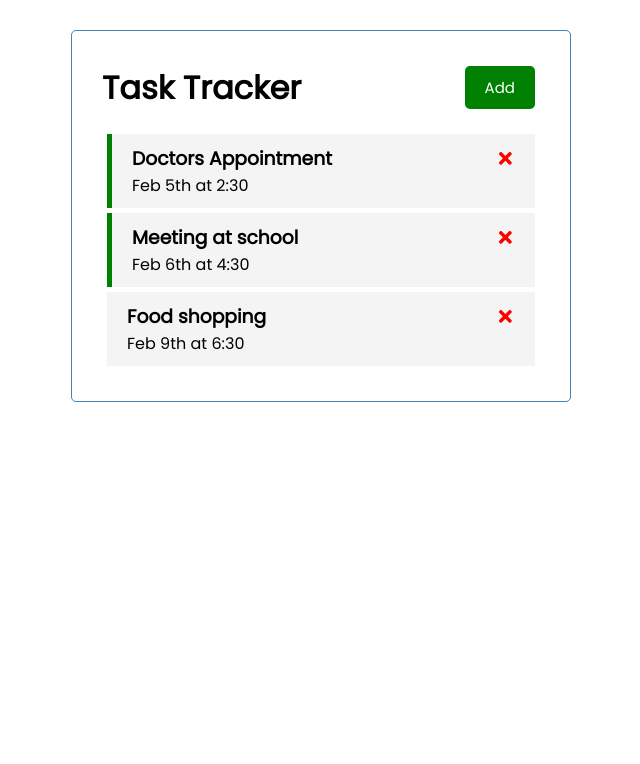
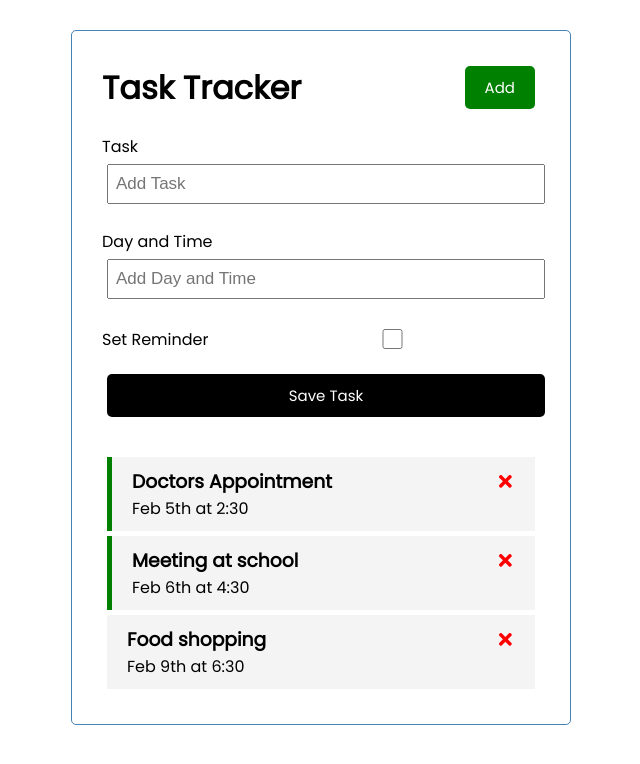
Before and after one commit to bunn1/react-tracker, a React (Create React App) app: page / in a window 1280 px wide. Shown: the top 764 px of the page, without its empty margins (319-959 px from the left). Built offline with nearby package versions, Linux system fonts and the light colour scheme; the HTML template or start-up script is replaced by a standard one.

Commit message:
Creating AddTask component

```diff
--- a/src/components/AddTask.js
+++ b/src/components/AddTask.js
@@ -1,10 +1,32 @@
-import React from 'react'
+import { useState } from 'react'
 
 const AddTask = ( ) => {
+
+  const [text, setText] = useState('')
+  const [day, setDay] = useState('')
+  const [reminder, setReminder] = useState(false)
+
   return (
-    <div>
+    <form className="add-form">
 
-    </div>
+      <div className="form-control">
+      <label>Task</label>
+      <input type="text" placeholder='Add Task' value={text} onChange={(e) => setText(e.target.value)}/>
+      </div>
+
+      <div className="form-control">
+      <label>Day and Time</label>
+      <input type="text" placeholder='Add Day and Time' value={day} onChange={(e) => setDay(e.target.value)}/>
+      </div>
+
+      <div className="form-control form-control-check">
+      <label>Set Reminder</label>
+      <input type="checkbox" value={reminder} onChange={(e) => setReminder(e.target.value)} />
+      </div>
+
+      <input type="submit" value="Save Task" className="btn btn-block" />
+
+    </form>
   )
 }
 
```
